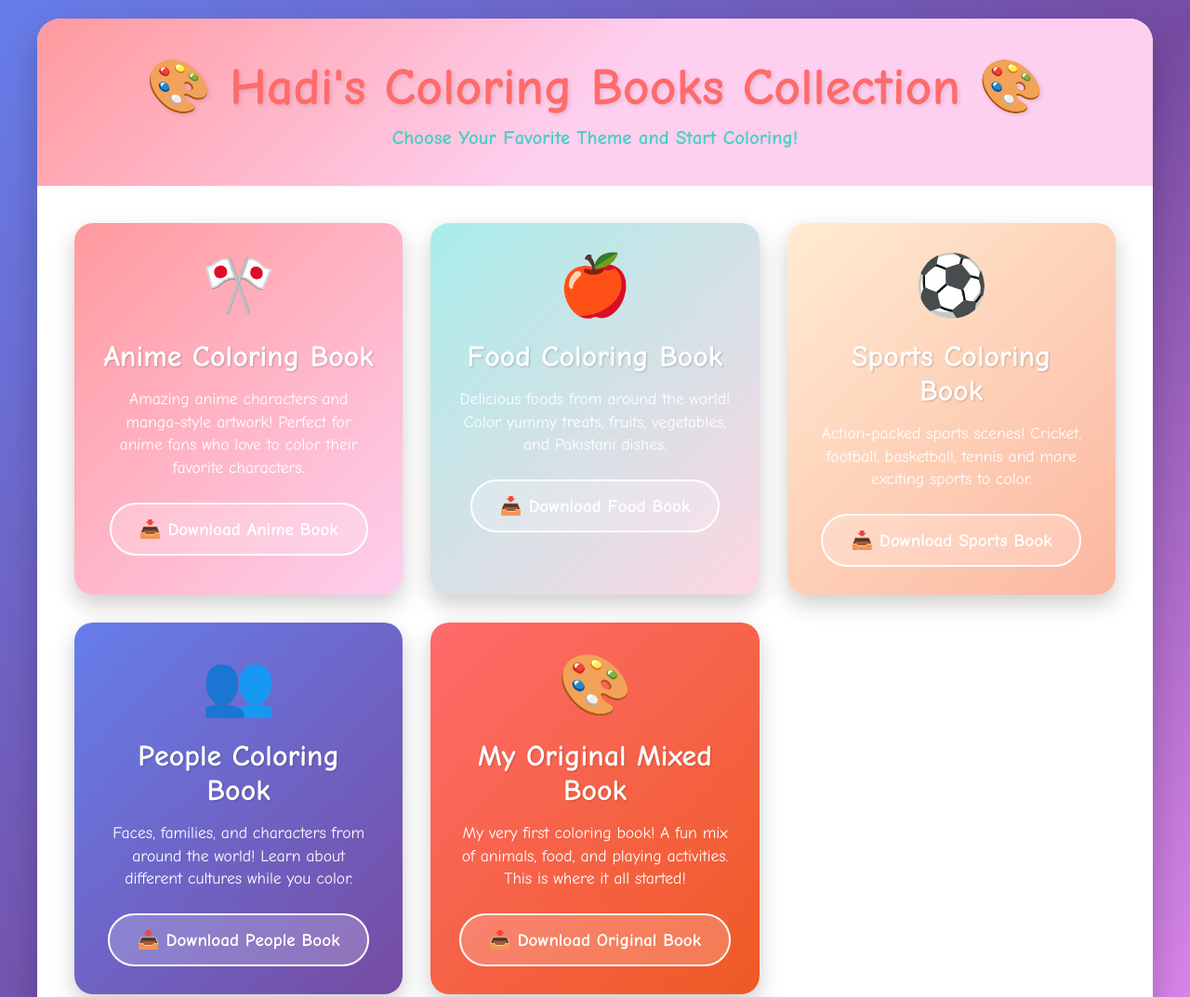
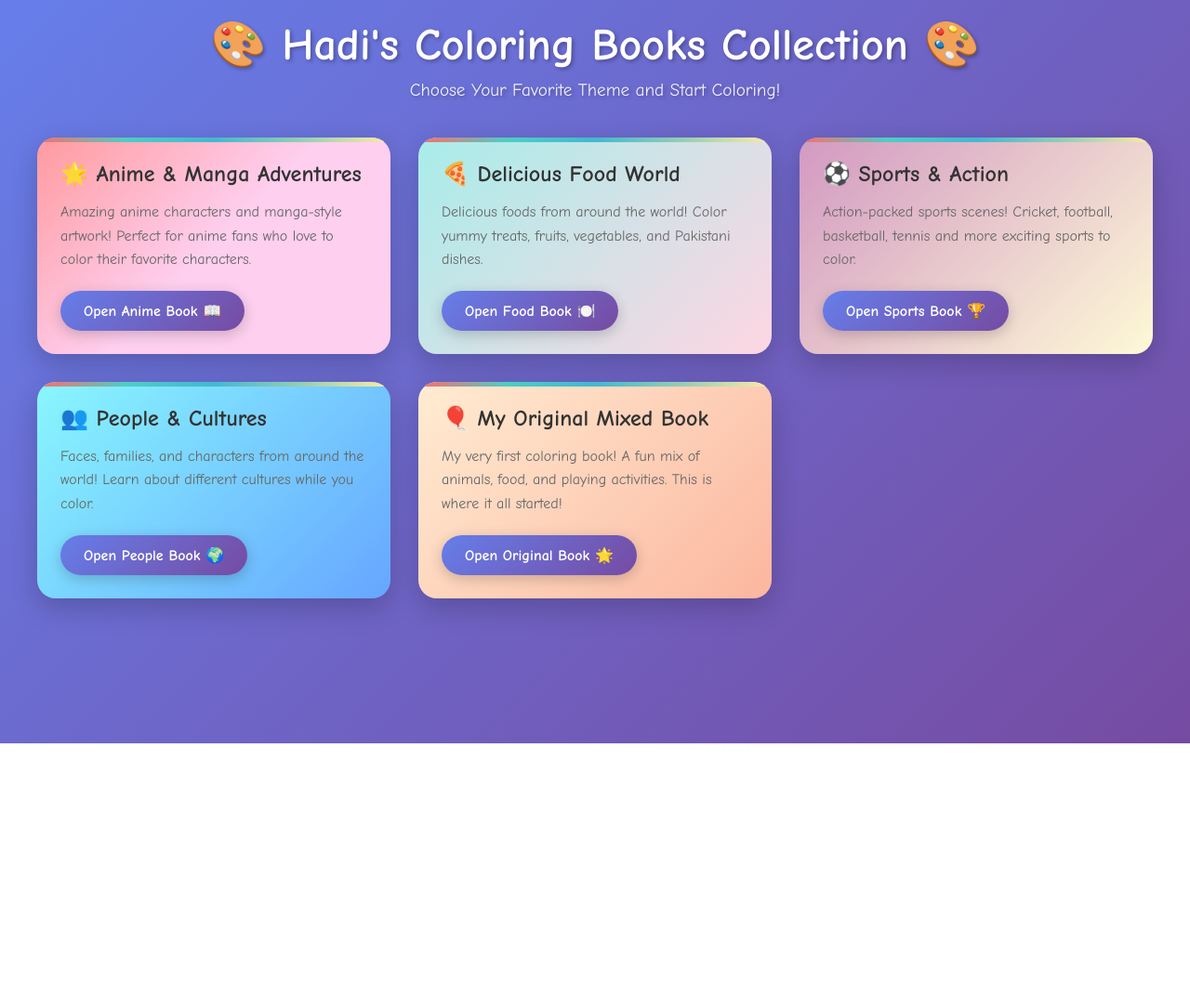
Before and after one commit to Abdulhadibooks/Abdulhadibooks, a plain HTML site: page index.html in a window 1280 px wide. Shown: the top 1073 px of the page at 93% size. After the commit the page ends 800 px from the top, so only its background shows below. Drawn offline with Linux system fonts and the light colour scheme.

Commit message:
index.html

```diff
--- a/index.html
+++ b/index.html
@@ -3,7 +3,7 @@
 <head>
     <meta charset="UTF-8">
     <meta name="viewport" content="width=device-width, initial-scale=1.0">
-    <title>Hadi's Coloring Books Collection</title>
+    <title>🎨 Hadi's Coloring Books Collection 🎨</title>
     <style>
         * {
             margin: 0;
@@ -13,7 +13,7 @@
 
         body {
             font-family: 'Comic Sans MS', cursive, sans-serif;
-            background: linear-gradient(135deg, #667eea 0%, #764ba2 50%, #f093fb 100%);
+            background: linear-gradient(135deg, #667eea 0%, #764ba2 100%);
             min-height: 100vh;
             padding: 20px;
         }
@@ -21,47 +21,47 @@
         .container {
             max-width: 1200px;
             margin: 0 auto;
-            background: white;
-            border-radius: 25px;
-            box-shadow: 0 15px 35px rgba(0,0,0,0.2);
-            overflow: hidden;
         }
 
         .header {
-            background: linear-gradient(135deg, #ff9a9e 0%, #fecfef 50%, #fecfef 100%);
-            padding: 40px;
             text-align: center;
-            color: #333;
+            margin-bottom: 40px;
+            color: white;
+            text-shadow: 2px 2px 4px rgba(0,0,0,0.3);
         }
 
         .header h1 {
-            font-size: 3.5em;
+            font-size: 3em;
             margin-bottom: 10px;
-            text-shadow: 2px 2px 4px rgba(0,0,0,0.1);
-            color: #ff6b6b;
+            animation: bounce 2s infinite;
         }
 
         .header p {
-            font-size: 1.3em;
-            color: #4ecdc4;
-            font-weight: bold;
+            font-size: 1.2em;
+            opacity: 0.9;
+        }
+
+        @keyframes bounce {
+            0%, 20%, 50%, 80%, 100% { transform: translateY(0); }
+            40% { transform: translateY(-10px); }
+            60% { transform: translateY(-5px); }
         }
 
         .books-grid {
             display: grid;
-            grid-template-columns: repeat(auto-fit, minmax(280px, 1fr));
+            grid-template-columns: repeat(auto-fit, minmax(300px, 1fr));
             gap: 30px;
-            padding: 40px;
+            margin-top: 40px;
         }
 
         .book-card {
-            background: linear-gradient(135deg, #667eea 0%, #764ba2 100%);
+            background: white;
             border-radius: 20px;
-            padding: 30px;
-            text-align: center;
-            color: white;
-            box-shadow: 0 10px 25px rgba(0,0,0,0.2);
-            transition: transform 0.3s ease, box-shadow 0.3s ease;
+            padding: 25px;
+            box-shadow: 0 10px 30px rgba(0,0,0,0.2);
+            transition: all 0.3s ease;
+            position: relative;
+            overflow: hidden;
         }
 
         .book-card:hover {
@@ -69,88 +69,77 @@
             box-shadow: 0 20px 40px rgba(0,0,0,0.3);
         }
 
-        .book-card.anime {
-            background: linear-gradient(135deg, #ff9a9e 0%, #fecfef 100%);
+        .book-card::before {
+            content: '';
+            position: absolute;
+            top: 0;
+            left: 0;
+            width: 100%;
+            height: 5px;
+            background: linear-gradient(90deg, #ff6b6b, #4ecdc4, #45b7d1, #96ceb4, #ffeaa7);
         }
 
-        .book-card.food {
-            background: linear-gradient(135deg, #a8edea 0%, #fed6e3 100%);
-        }
-
-        .book-card.sports {
-            background: linear-gradient(135deg, #ffecd2 0%, #fcb69f 100%);
-        }
-
-        .book-card.people {
-            background: linear-gradient(135deg, #667eea 0%, #764ba2 100%);
-        }
-
-        .book-icon {
-            font-size: 4em;
-            margin-bottom: 20px;
-            display: block;
-        }
-
-        .book-card h3 {
-            font-size: 2em;
+        .book-card h2 {
+            color: #333;
             margin-bottom: 15px;
-            text-shadow: 1px 1px 2px rgba(0,0,0,0.2);
+            font-size: 1.5em;
         }
 
         .book-card p {
-            font-size: 1.1em;
-            margin-bottom: 25px;
-            line-height: 1.4;
+            color: #666;
+            line-height: 1.6;
+            margin-bottom: 20px;
         }
 
-        .download-btn {
-            background: rgba(255,255,255,0.2);
+        .book-link {
+            display: inline-block;
+            background: linear-gradient(135deg, #667eea 0%, #764ba2 100%);
             color: white;
-            border: 2px solid white;
-            padding: 15px 30px;
-            border-radius: 50px;
-            font-size: 1.2em;
+            padding: 12px 25px;
+            border-radius: 25px;
+            text-decoration: none;
             font-weight: bold;
-            cursor: pointer;
-            text-decoration: none;
-            display: inline-block;
             transition: all 0.3s ease;
+            box-shadow: 0 4px 15px rgba(0,0,0,0.2);
         }
 
-        .download-btn:hover {
-            background: white;
-            color: #333;
+        .book-link:hover {
             transform: scale(1.05);
+            box-shadow: 0 6px 20px rgba(0,0,0,0.3);
         }
 
-        .footer {
-            background: #333;
+        .anime-card {
+            background: linear-gradient(135deg, #ff9a9e 0%, #fecfef 50%, #fecfef 100%);
             color: white;
-            text-align: center;
-            padding: 30px;
         }
 
-        .footer h3 {
-            margin-bottom: 10px;
-            color: #ff6b6b;
+        .food-card {
+            background: linear-gradient(135deg, #a8edea 0%, #fed6e3 100%);
+            color: #333;
         }
 
-        .footer p {
-            margin-bottom: 5px;
+        .sports-card {
+            background: linear-gradient(135deg, #d299c2 0%, #fef9d7 100%);
+            color: #333;
+        }
+
+        .people-card {
+            background: linear-gradient(135deg, #89f7fe 0%, #66a6ff 100%);
+            color: white;
+        }
+
+        .original-card {
+            background: linear-gradient(135deg, #ffecd2 0%, #fcb69f 100%);
+            color: #333;
         }
 
         @media (max-width: 768px) {
             .header h1 {
-                font-size: 2.5em;
+                font-size: 2em;
             }
 
             .books-grid {
                 grid-template-columns: 1fr;
-                padding: 20px;
-            }
-
-            .book-card {
-                padding: 25px;
             }
         }
     </style>
@@ -163,59 +152,35 @@
         </div>
 
         <div class="books-grid">
-            <div class="book-card anime">
-                <span class="book-icon">🎌</span>
-                <h3>Anime Coloring Book</h3>
+            <div class="book-card anime-card">
+                <h2>🌟 Anime & Manga Adventures</h2>
                 <p>Amazing anime characters and manga-style artwork! Perfect for anime fans who love to color their favorite characters.</p>
-                <a href="anime-coloring-book.pdf" class="download-btn" download>
-                    📥 Download Anime Book
-                </a>
+                <a href="Anime book!.pdf" class="book-link" target="_blank">Open Anime Book 📖</a>
             </div>
 
-            <div class="book-card food">
-                <span class="book-icon">🍎</span>
-                <h3>Food Coloring Book</h3>
+            <div class="book-card food-card">
+                <h2>🍕 Delicious Food World</h2>
                 <p>Delicious foods from around the world! Color yummy treats, fruits, vegetables, and Pakistani dishes.</p>
-                <a href="food-coloring-book.pdf" class="download-btn" download>
-                    📥 Download Food Book
-                </a>
+                <a href="food-coloring-book.htm" class="book-link">Open Food Book 🍽️</a>
             </div>
 
-            <div class="book-card sports">
-                <span class="book-icon">⚽</span>
-                <h3>Sports Coloring Book</h3>
+            <div class="book-card sports-card">
+                <h2>⚽ Sports & Action</h2>
                 <p>Action-packed sports scenes! Cricket, football, basketball, tennis and more exciting sports to color.</p>
-                <a href="sports-coloring-book.pdf" class="download-btn" download>
-                    📥 Download Sports Book
-                </a>
+                <a href="sports-coloring-book.htm" class="book-link">Open Sports Book 🏆</a>
             </div>
 
-            <div class="book-card people">
-                <span class="book-icon">👥</span>
-                <h3>People Coloring Book</h3>
+            <div class="book-card people-card">
+                <h2>👥 People & Cultures</h2>
                 <p>Faces, families, and characters from around the world! Learn about different cultures while you color.</p>
-                <a href="people-coloring-book.pdf" class="download-btn" download>
-                    📥 Download People Book
-                </a>
+                <a href="people-coloring-book.htm" class="book-link">Open People Book 🌍</a>
             </div>
 
-            <div class="book-card original" style="background: linear-gradient(135deg, #ff6b6b 0%, #ee5a24 100%);">
-                <span class="book-icon">🎨</span>
-                <h3>My Original Mixed Book</h3>
+            <div class="book-card original-card">
+                <h2>🎈 My Original Mixed Book</h2>
                 <p>My very first coloring book! A fun mix of animals, food, and playing activities. This is where it all started!</p>
-                <a href="My colouring book!.pdf" class="download-btn" download>
-                    📥 Download Original Book
-                </a>
+                <a href="hadi.htm" class="book-link">Open Original Book 🌟</a>
             </div>
-        </div>
-
-        <div class="footer">
-            <h3>🌟 About the Artist 🌟</h3>
-            <p>Hi! I'm Hadi, and I'm 10 years old!</p>
-            <p>I love creating coloring books for kids like me.</p>
-            <p>I use AI tools like Craiyon to help me make amazing artwork.</p>
-            <p>All my coloring books are free to download and print!</p>
-            <p><strong>Have fun coloring! 🖍️</strong></p>
         </div>
     </div>
 </body>
```
